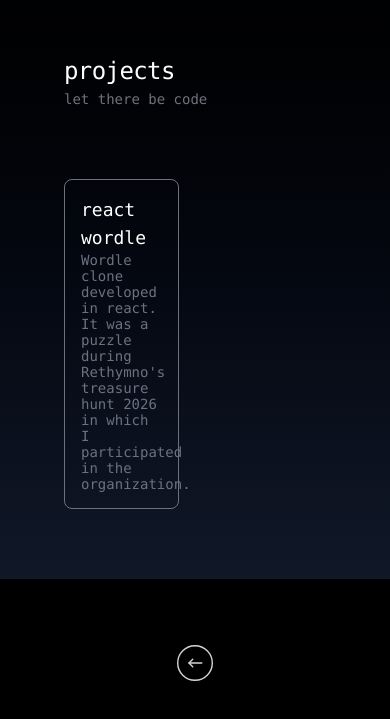
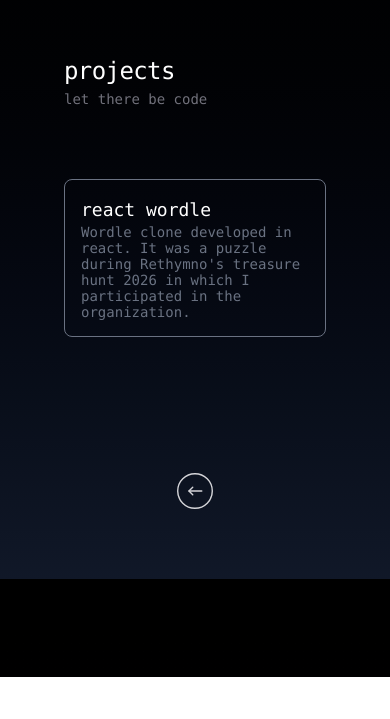
Before and after one commit to geofl0u/geofl0u-website, a Next.js app: page /projects in a window 390 px wide. Shown: the part 265-984 px from the top of the page. After the commit the page ends 942 px from the top, so only its background shows below. Built offline with nearby package versions, Linux system fonts and the light colour scheme.

Commit message:
fix: responsive projects

```diff
--- a/src/app/projects/page.tsx
+++ b/src/app/projects/page.tsx
@@ -9,7 +9,9 @@ export default function ProjectsPage() {
   return (
     <PageWrapper>
       <Header title={"projects"} subtitle={"let there be code"} />
-      <div className={`w-100% just mb-32 grid grid-cols-2 gap-8`}>
+      <div
+        className={`w-100% just mb-32 grid grid-cols-1 gap-8 sm:grid-cols-2`}
+      >
         {PROJECTS.map((p) => (
           <ProjectCard
             key={uuidv4()}
```
